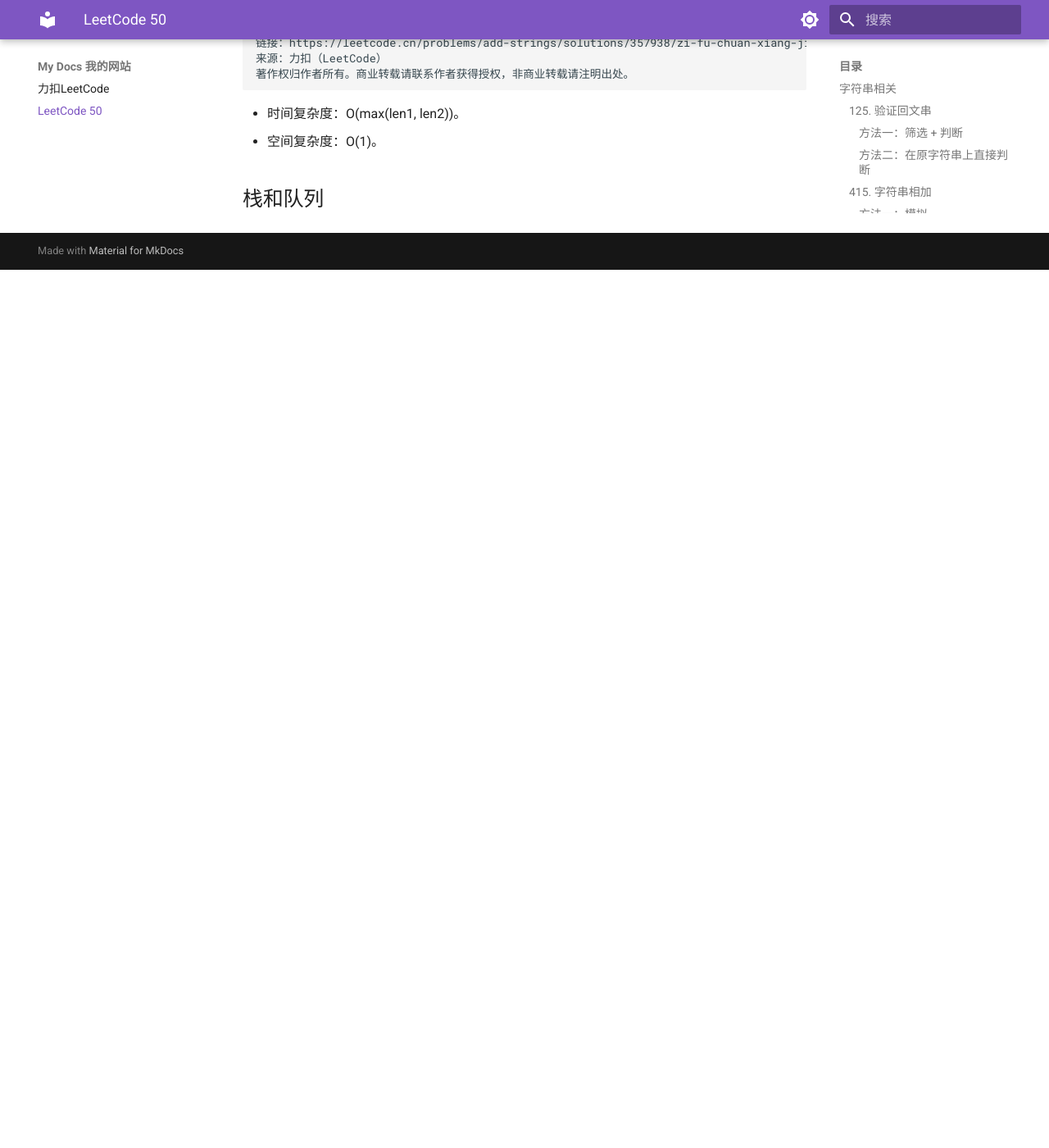
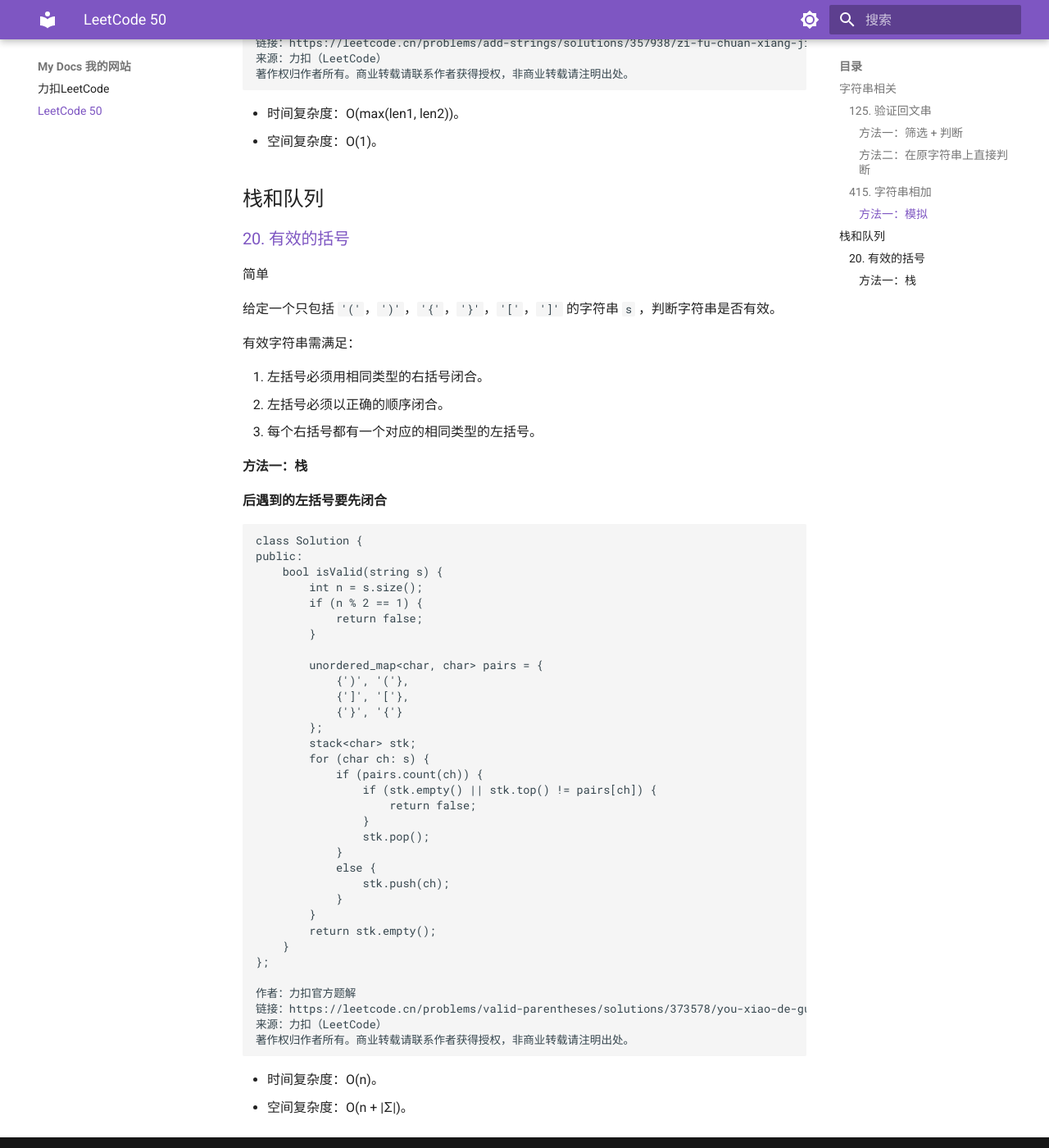
Before and after one commit to fddwhale/LeetCode, an MkDocs documentation site: the page built from docs/LeetCode50.md, in a window 1280 px wide and 1400 px high, scrolled down 2888 px. Shown: the whole window at 82% size. Built offline with MkDocs 1.6.1 and Material for MkDocs 9.7.7, drawn with Linux system fonts in a browser that asks for light colours; before the commit the page ends 3217 px from its top, so only the background shows below that.

Commit message:
Update LeetCode50.md

````diff
--- a/docs/LeetCode50.md
+++ b/docs/LeetCode50.md
@@ -148,3 +148,58 @@ public:
 - 空间复杂度：O(1)。
 
 ## 栈和队列
+
+### [20. 有效的括号](https://leetcode.cn/problems/valid-parentheses/)
+
+简单
+
+给定一个只包括 `'('`，`')'`，`'{'`，`'}'`，`'['`，`']'` 的字符串 `s` ，判断字符串是否有效。
+
+有效字符串需满足：
+
+1. 左括号必须用相同类型的右括号闭合。
+2. 左括号必须以正确的顺序闭合。
+3. 每个右括号都有一个对应的相同类型的左括号。
+
+#### 方法一：栈
+
+**后遇到的左括号要先闭合**
+
+```c++
+class Solution {
+public:
+    bool isValid(string s) {
+        int n = s.size();
+        if (n % 2 == 1) {
+            return false;
+        }
+
+        unordered_map<char, char> pairs = {
+            {')', '('},
+            {']', '['},
+            {'}', '{'}
+        };
+        stack<char> stk;
+        for (char ch: s) {
+            if (pairs.count(ch)) {
+                if (stk.empty() || stk.top() != pairs[ch]) {
+                    return false;
+                }
+                stk.pop();
+            }
+            else {
+                stk.push(ch);
+            }
+        }
+        return stk.empty();
+    }
+};
+
+作者：力扣官方题解
+链接：https://leetcode.cn/problems/valid-parentheses/solutions/373578/you-xiao-de-gua-hao-by-leetcode-solution/
+来源：力扣（LeetCode）
+著作权归作者所有。商业转载请联系作者获得授权，非商业转载请注明出处。
+```
+
+- 时间复杂度：O(n)。
+- 空间复杂度：O(n + |Σ|)。
````
